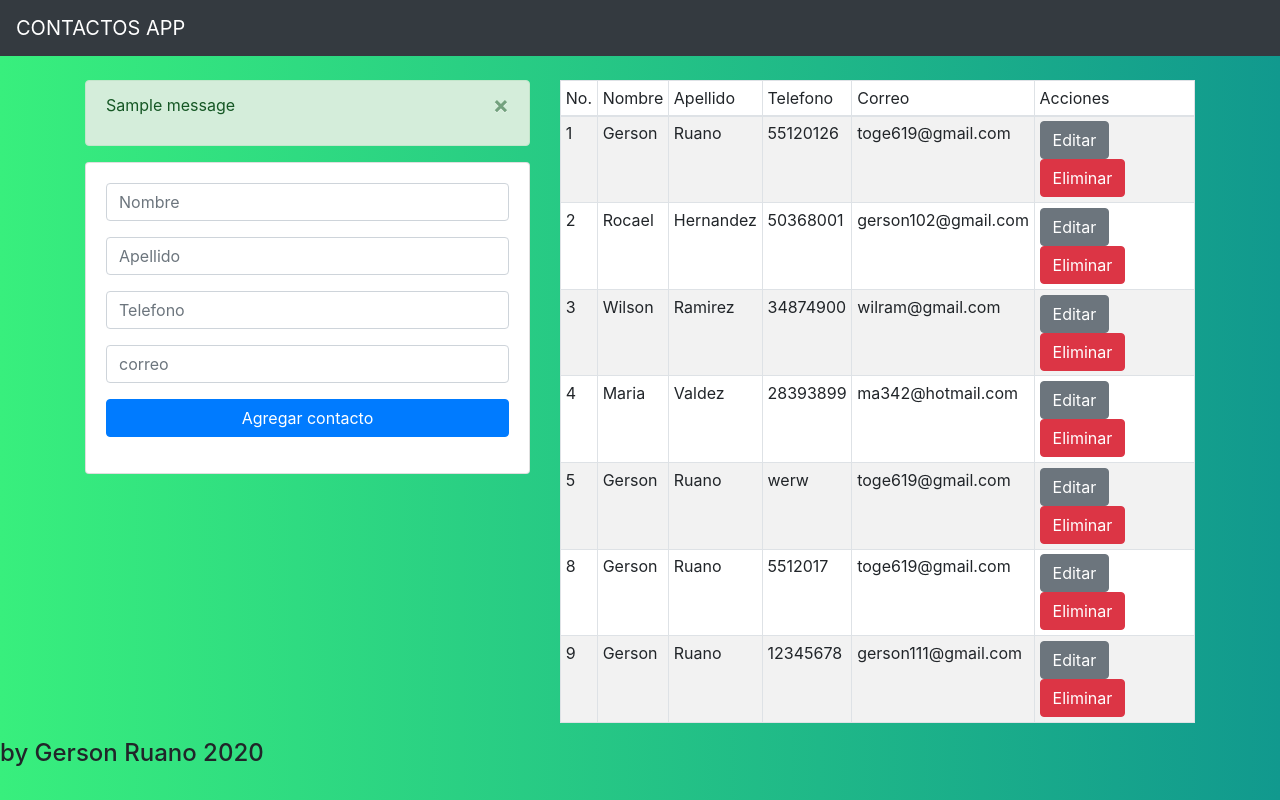
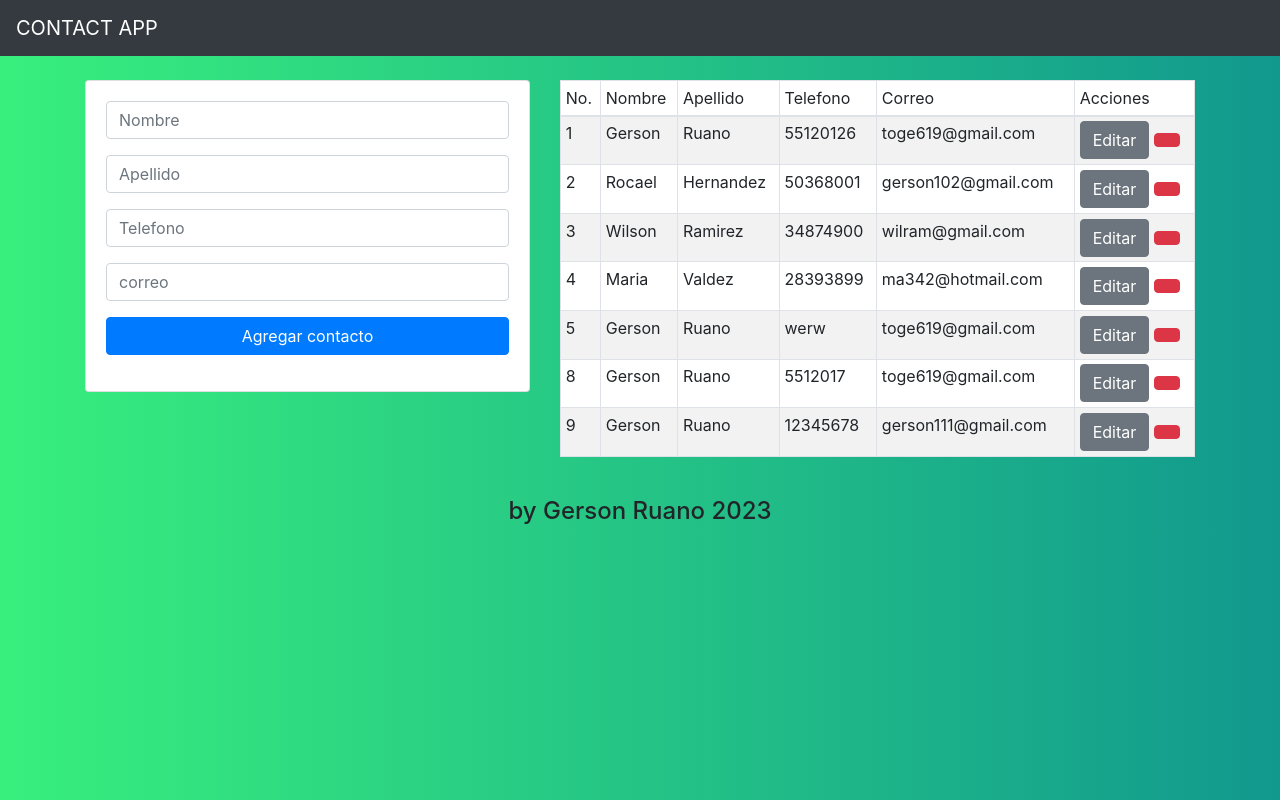
Before and after one commit to gerson-ruano/contact-app, a Flask app: page / in a window 1280 px wide. Run offline with Flask 3, Linux system fonts and the light colour scheme; data comes from the database, SQL or seed files in the repository; one stand-in notice (Sample message) is shown; some libraries are stand-ins or nearby versions.

Commit message:
se agregaron modificaciones en notificaciones al agregar,editar,eliminar, se centro el footer

```diff
--- a/App.py
+++ b/App.py
@@ -6,7 +6,7 @@
 #MYSQL CONECCION
 app.config['MYSQL_HOST'] = 'localhost'
 app.config['MYSQL_USER'] = 'root'
-app.config['MYSQL_PASSWORD'] = ''
+app.config['MYSQL_PASSWORD'] = 'root'
 app.config['MYSQL_DB'] = 'flaskcontact'
 mysql = MySQL(app)
 
@@ -33,7 +33,7 @@
     cur.execute('INSERT INTO contact (fullname, lastname, phone, email) VALUES (%s, %s, %s, %s)',
     (fullname, lastname, phone, email))
     mysql.connection.commit()
-    flash('Contacto agregado satisfactorimente')
+    flash('Contacto agregado satisfactorimente','success')
     return redirect(url_for('inicio'))
 
 #Funcion de editar contacto
@@ -50,7 +50,7 @@
   cur = mysql.connection.cursor()
   cur.execute('DELETE FROM contact WHERE id = {0}'.format (id))
   mysql.connection.commit()
-  flash('Contacto removido satisfactoriamente')
+  flash('Contacto removido satisfactoriamente','warning')
   return redirect(url_for('inicio'))
 
 #Funcion de actualizar contactos
@@ -65,7 +65,7 @@
     cur = mysql.connection.cursor()
     cur.execute(""" UPDATE contact SET fullname = %s, lastname = %s, phone = %s, email = %s WHERE id = %s """, (fullname, lastname, phone, email, id))
     mysql.connection.commit()
-    flash('Constacto Actualizado Satisfactoriamente')
+    flash('Contacto Actualizado Satisfactoriamente','info')
     return redirect(url_for('inicio'))
 
 #Construir el servidor
--- a/Templates/index.html
+++ b/Templates/index.html
@@ -5,14 +5,22 @@
     <div class="col-md-5">
         {% with messages = get_flashed_messages() %}
 		  {% if messages %}
-        {% for messages in messages %}
-        <div class="alert alert-success alert-dismissible fade show" role="alert">
-            <p>{{ messages }}</p>
+			{% for message in messages %}
+			  {% if 'success' in message %}
+				{% set alert_type = 'success' %}
+			  {% elif 'info' in message %}
+				{% set alert_type = 'info' %}
+			  {% elif 'warning' in message %}
+				{% set alert_type = 'warning' %}
+			  {% else %}
+				{% set alert_type = 'success' %}
+			  {% endif %}
+              <div class="alert alert-{{ alert_type }} alert-dismissible fade show" role="alert" id="flash-alert">
+				<p>{{ message }}</p>
 				<button type="button" class="close" data-dismiss="alert" aria-label="Close">
 				  <span aria-hidden="true">&times;</span>
 				</button>
 			  </div>
-
             {% endfor %}
             {% endif  %}
             {% endwith %}
@@ -67,7 +75,9 @@
 
 
                         <a href="/edit/{{contact.0 }}" class="btn btn-secondary">Editar</a>
-                        <a href="/delete/{{ contact.0 }}" class="btn btn-danger btn-delete">Eliminar</a>
+                        <a href="/delete/{{ contact.0 }}" class="btn btn-danger btn-delete">
+                            <i class="fa fa-trash-o" aria-hidden="true"></i>
+                        </a>
                     </td>
                 </tr>
                 {% endfor %}
@@ -75,5 +85,16 @@
         </table>
     </div>
 </div>
+<script>
+    document.addEventListener('DOMContentLoaded', function() {
+        var flashAlert = document.getElementById('flash-alert');
+
+        if (flashAlert) {
+            setTimeout(function() {
+                flashAlert.style.display = 'none';
+            }, 2000);  // 2000 milliseconds = 2 seconds
+        }
+    });
+</script>
 
 {% endblock %}
--- a/Templates/layout.html
+++ b/Templates/layout.html
@@ -4,7 +4,7 @@
 <head>
   <meta charset="UTF-8">
   <meta name="viewport" content="width=device-width, initial-scale=1.0">
-  <title>Contactos APP</title>
+  <title>CONTACT APP</title>
   <!--link rel="stylesheet" href="static/css/bootstrap.css"-->
 
   <link rel="stylesheet" href="https://stackpath.bootstrapcdn.com/bootstrap/4.5.0/css/bootstrap.min.css" integrity="sha384-9aIt2nRpC12Uk9gS9baDl411NQApFmC26EwAOH8WgZl5MYYxFfc+NcPb1dKGj7Sk" crossorigin="anonymous">
@@ -14,7 +14,7 @@
 
 <body>
   <nav class="navbar navbar-expand-lg navbar-dark bg-dark">
-    <a class="navbar-brand" href="/">CONTACTOS APP</a>
+    <a class="navbar-brand" href="/">CONTACT APP</a>
     <button class="navbar-toggler" type="button" data-toggle="collapse" data-target="#navbarNav"
       aria-controls="navbarNav" aria-expanded="false" aria-label="Toggle navigation">
       <span class="navbar-toggler-icon"></span>
@@ -25,9 +25,9 @@
     {% endblock %}
   </div>
 
-  <footer>
+  <footer class="text-center pt-4">
     <h4>
-      by Gerson Ruano 2020
+      by Gerson Ruano 2023
     </h4>
   </footer>
 
```
Lines whose indentation alone changed are shown as unchanged.
